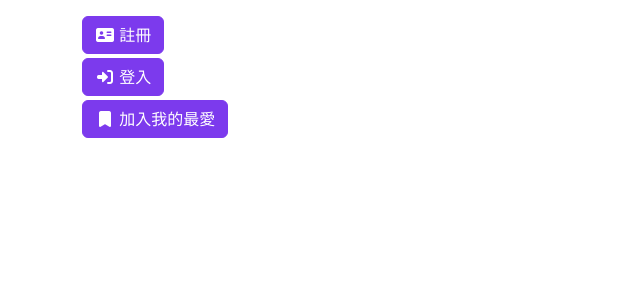
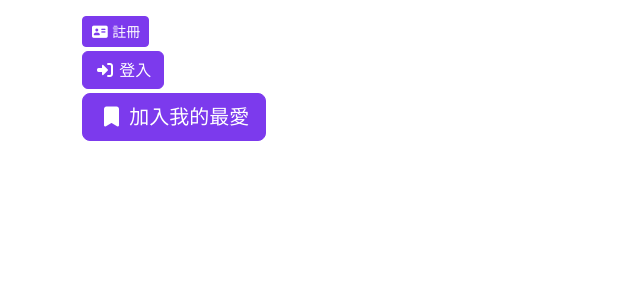
Before and after one commit to idben/EEIT023_20260806, a Vue app in the folder btn01/: page / in a window 1280 px wide. Shown: the top 300 px of the page, without its empty margins (0-640 px from the left). Built offline with nearby package versions, Linux system fonts and the light colour scheme.

Commit message:
傳屬性進元件中使用

```diff
--- a/btn01/src/App.vue
+++ b/btn01/src/App.vue
@@ -4,7 +4,7 @@ import MyButton1 from './components/MyButton1.vue'
 
 <template>
   <div class="container py-3">
-    <MyButton1>
+    <MyButton1 size="sm">
       <template #default>
         註冊
       </template>
@@ -24,7 +24,7 @@ import MyButton1 from './components/MyButton1.vue'
 
     <br>
 
-    <MyButton1>
+    <MyButton1 size="lg">
       加入我的最愛
       <template v-slot:icon>
         <i class="fa-solid fa-bookmark"></i>
--- a/btn01/src/components/MyButton1.vue
+++ b/btn01/src/components/MyButton1.vue
@@ -1,7 +1,14 @@
-<script setup></script>
+<script setup>
+const props = defineProps({
+  size: {
+    type: String,
+    default: "md"
+  }
+})
+</script>
 
 <template>
-  <button class="btn btn-danger mb-1 btn-color1">
+  <button :class="['btn', 'btn-danger', 'mb-1', 'btn-color1', `btn-${props.size}`]">
     <slot name="icon"></slot>
     <!-- <slot name="default">預設文字</slot> 預設插槽的名字是 default -->
     <slot>預設文字</slot>
```
